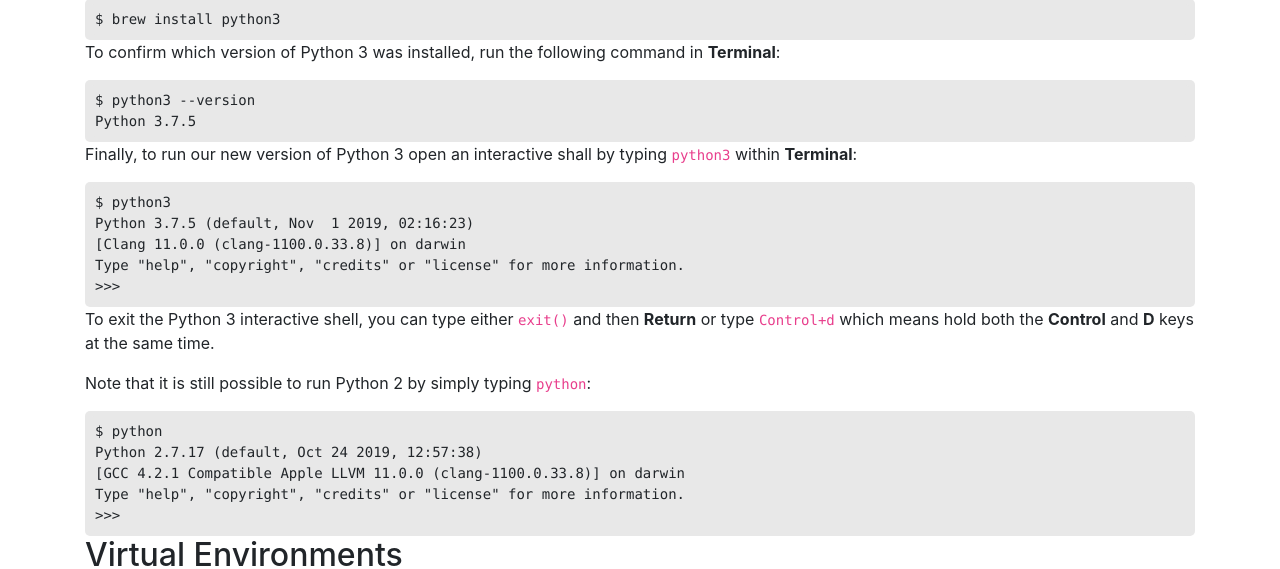
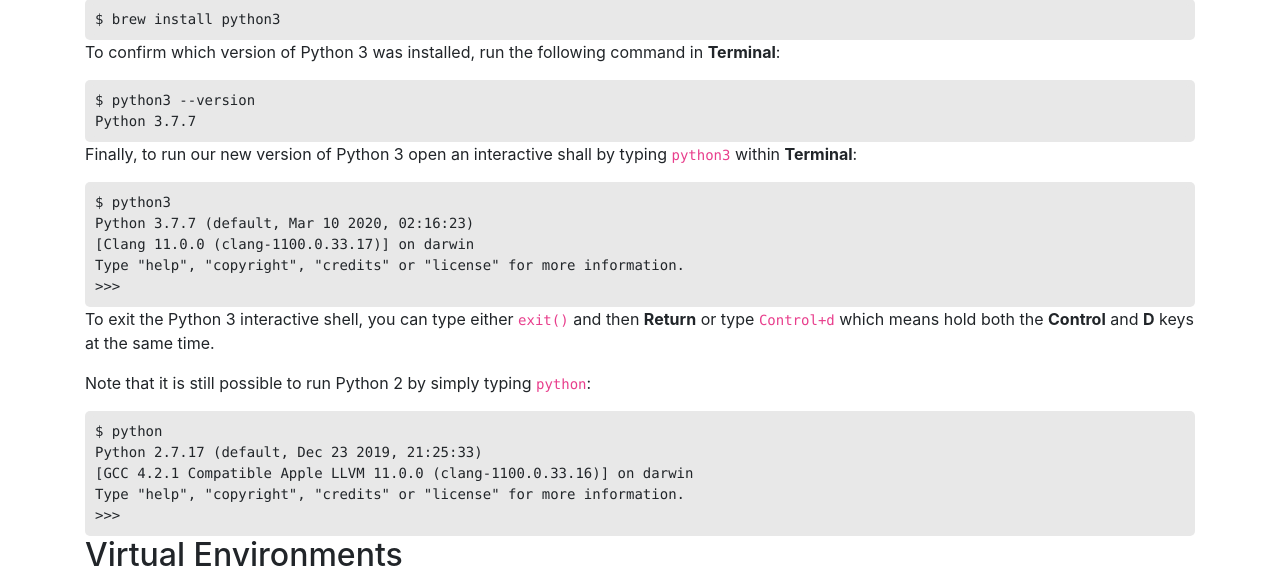
Before and after one commit to NazarMiroshnichenko/installpython3.com, a Jekyll site: the page built from _posts/2010-01-01-mac.markdown, in a window 1280 px wide and 900 px high, scrolled down 1002 px. Shown: the part 168-737 px from the top of the window. Built offline with Jekyll 4.4.1, drawn with Linux system fonts in a browser that asks for light colours; some of the changed text lies outside the part shown.

````diff
--- a/_posts/2010-01-01-chromebook.markdown
+++ b/_posts/2010-01-01-chromebook.markdown
@@ -115,4 +115,4 @@ And then to enter Python itself, simply type `python`.
 
 
 ## Next Steps
-To learn more about Python, the book [Python Crash Course](https://amzn.to/2okggMH) is a great resource. For web development with Python, check out [Django for Beginners](https://djangoforbeginners.com).
+To learn more about Python, the books [Python Crash Course](https://amzn.to/2okggMH) and [Automate the Boring Stuff](https://amzn.to/366CebJ) are great resources. For free tutorials on web development with Python check out [Learn Django](https://learndjango.com).
--- a/_posts/2010-01-01-linux.markdown
+++ b/_posts/2010-01-01-linux.markdown
@@ -43,4 +43,4 @@ $ python3.7
 ```
 
 ## Next Steps
-To learn more about Python, the book [Python Crash Course](https://amzn.to/2okggMH) is a great resource. For web development with Python, check out [Django for Beginners](https://djangoforbeginners.com).
+To learn more about Python, the books [Python Crash Course](https://amzn.to/2okggMH) and [Automate the Boring Stuff](https://amzn.to/366CebJ) are great resources. For free tutorials on web development with Python check out [Learn Django](https://learndjango.com).
--- a/_posts/2010-01-01-mac.markdown
+++ b/_posts/2010-01-01-mac.markdown
@@ -67,15 +67,15 @@ To confirm which version of Python 3 was installed, run the following command in
 
 ```
 $ python3 --version
-Python 3.7.5
+Python 3.7.7
 ```
 
 Finally, to run our new version of Python 3 open an interactive shall by typing `python3` within **Terminal**:
 
 ```
 $ python3
-Python 3.7.5 (default, Nov  1 2019, 02:16:23)
-[Clang 11.0.0 (clang-1100.0.33.8)] on darwin
+Python 3.7.7 (default, Mar 10 2020, 02:16:23)
+[Clang 11.0.0 (clang-1100.0.33.17)] on darwin
 Type "help", "copyright", "credits" or "license" for more information.
 >>>
 ```
@@ -86,8 +86,8 @@ Note that it is still possible to run Python 2 by simply typing `python`:
 
 ```
 $ python
-Python 2.7.17 (default, Oct 24 2019, 12:57:38)
-[GCC 4.2.1 Compatible Apple LLVM 11.0.0 (clang-1100.0.33.8)] on darwin
+Python 2.7.17 (default, Dec 23 2019, 21:25:33)
+[GCC 4.2.1 Compatible Apple LLVM 11.0.0 (clang-1100.0.33.16)] on darwin
 Type "help", "copyright", "credits" or "license" for more information.
 >>>
 ```
--- a/_posts/2010-01-01-windows.markdown
+++ b/_posts/2010-01-01-windows.markdown
@@ -77,4 +77,4 @@ That's it! You're ready to go.
 <img class="img-fluid" src="{{ site.url }}/assets/images/windows/powershell.png" alt="Powershell">
 
 ## Next Steps
-To learn more about Python, the book [Python Crash Course](https://amzn.to/2okggMH) is a great resource. For web development with Python, check out [Django for Beginners](https://djangoforbeginners.com).
+To learn more about Python, the books [Python Crash Course](https://amzn.to/2okggMH) and [Automate the Boring Stuff](https://amzn.to/366CebJ) are great resources. For free tutorials on web development with Python check out [Learn Django](https://learndjango.com).
````
Also changed, not shown: other parts of _posts/2010-01-01-mac.markdown (+1 -1 lines), assets/images/terminal.png.
